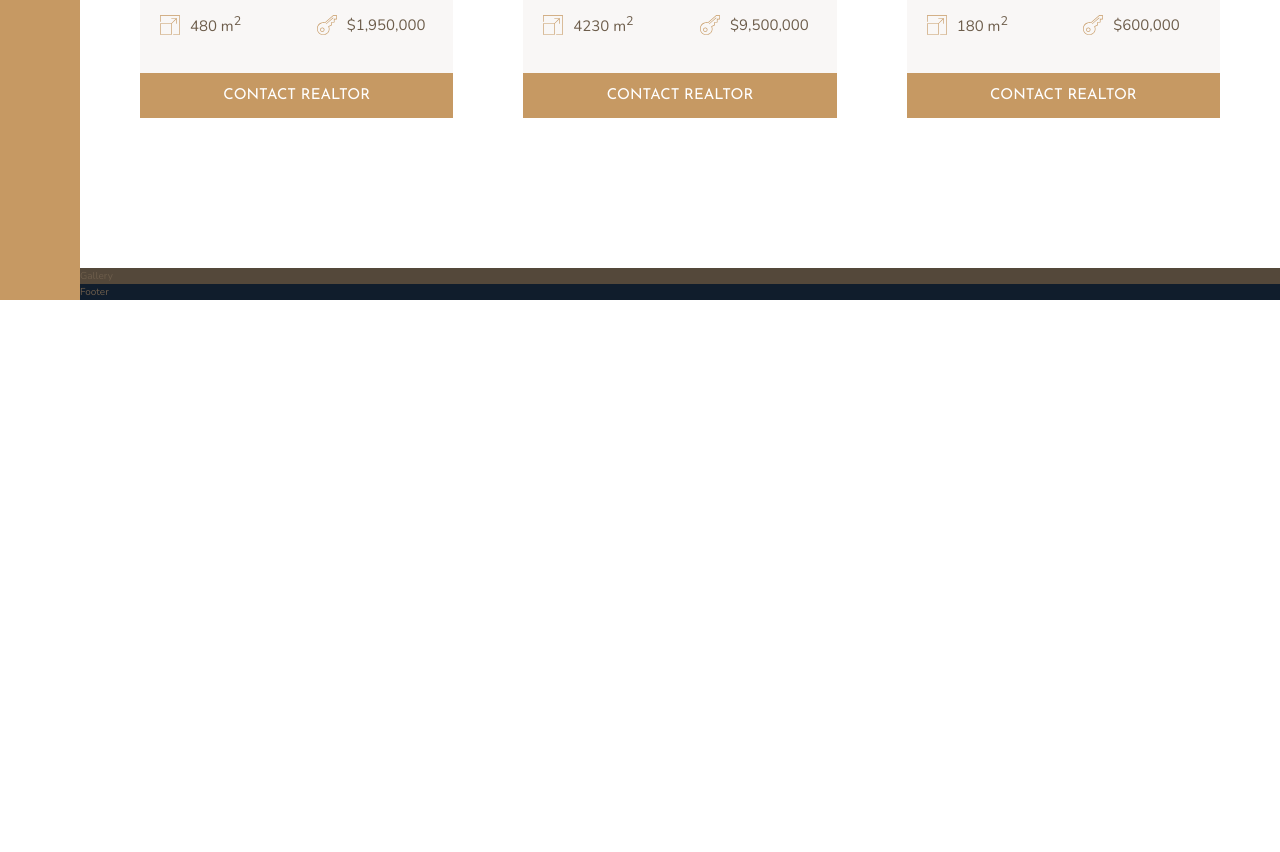
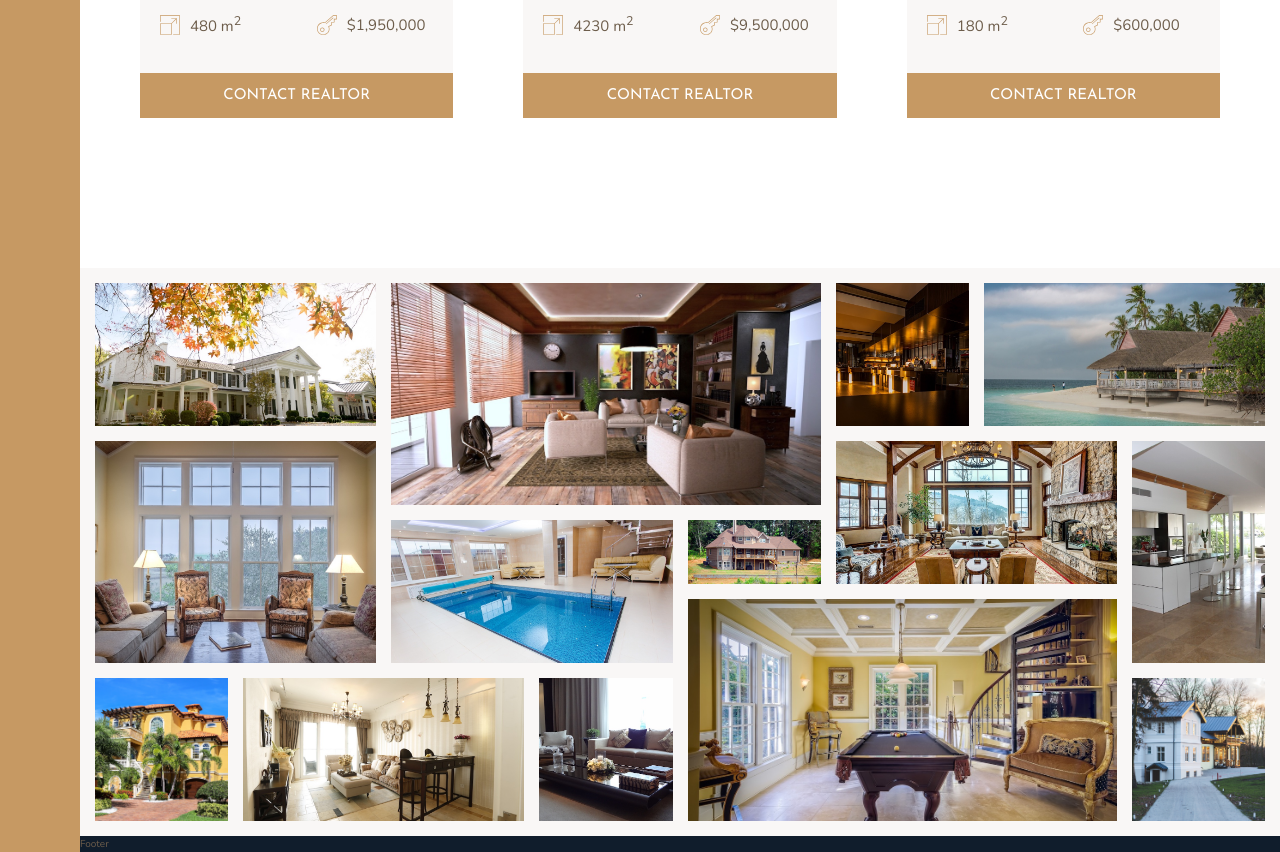
Before and after one commit to ssonko94/nexter-project, a website: page index.html in a window 1280 px wide. Shown: the part 2792-3644 px from the top of the page. Before the commit the page ends 3092 px from the top, so only its background shows below. Drawn offline with nearby package versions, Linux system fonts and the light colour scheme.

Commit message:
added an image gallery section and used css grid to style the images

```diff
--- a/index.html
+++ b/index.html
@@ -371,7 +371,68 @@
       </div>
     </section>
     <section class="gallery">
-      Gallery
+      <figure class="gallery__item gallery__item--1">
+        <img src="img/gal-1.jpeg" alt="Gallery image 1" class="gallery__img" />
+      </figure>
+      <figure class="gallery__item gallery__item--2">
+        <img src="img/gal-2.jpeg" alt="Gallery image 2" class="gallery__img" />
+      </figure>
+      <figure class="gallery__item gallery__item--3">
+        <img src="img/gal-3.jpeg" alt="Gallery image 3" class="gallery__img" />
+      </figure>
+      <figure class="gallery__item gallery__item--4">
+        <img src="img/gal-4.jpeg" alt="Gallery image 4" class="gallery__img" />
+      </figure>
+      <figure class="gallery__item gallery__item--5">
+        <img src="img/gal-5.jpeg" alt="Gallery image 5" class="gallery__img" />
+      </figure>
+      <figure class="gallery__item gallery__item--6">
+        <img src="img/gal-6.jpeg" alt="Gallery image 6" class="gallery__img" />
+      </figure>
+      <figure class="gallery__item gallery__item--7">
+        <img src="img/gal-7.jpeg" alt="Gallery image 7" class="gallery__img" />
+      </figure>
+      <figure class="gallery__item gallery__item--8">
+        <img src="img/gal-8.jpeg" alt="Gallery image 8" class="gallery__img" />
+      </figure>
+      <figure class="gallery__item gallery__item--9">
+        <img src="img/gal-9.jpeg" alt="Gallery image 9" class="gallery__img" />
+      </figure>
+      <figure class="gallery__item gallery__item--10">
+        <img
+          src="img/gal-10.jpeg"
+          alt="Gallery image 10"
+          class="gallery__img"
+        />
+      </figure>
+      <figure class="gallery__item gallery__item--11">
+        <img
+          src="img/gal-11.jpeg"
+          alt="Gallery image 11"
+          class="gallery__img"
+        />
+      </figure>
+      <figure class="gallery__item gallery__item--12">
+        <img
+          src="img/gal-12.jpeg"
+          alt="Gallery image 12"
+          class="gallery__img"
+        />
+      </figure>
+      <figure class="gallery__item gallery__item--13">
+        <img
+          src="img/gal-13.jpeg"
+          alt="Gallery image 13"
+          class="gallery__img"
+        />
+      </figure>
+      <figure class="gallery__item gallery__item--14">
+        <img
+          src="img/gal-14.jpeg"
+          alt="Gallery image 14"
+          class="gallery__img"
+        />
+      </figure>
     </section>
     <footer class="footer">
       Footer
--- a/sass/_gallery.scss
+++ b/sass/_gallery.scss
@@ -1,4 +1,90 @@
 .gallery {
-  background-color: $color-grey-dark-1;
+  background-color: $color-grey-light-1;
+
   grid-column: full-start / full-end;
+
+  display: grid;
+  grid-template-columns: repeat(8, 1fr);
+  grid-template-rows: repeat(7, 5vw);
+  grid-gap: 1.5rem;
+  padding: 1.5rem;
+
+  &__item {
+    &--1 {
+      grid-row: 1 / span 2;
+      grid-column: 1 / span 2;
+    }
+
+    &--2 {
+      grid-row: 1 / span 3;
+      grid-column: 3 / span 3;
+    }
+
+    &--3 {
+      grid-row: 1 / span 2;
+      grid-column: 6 / 7;
+    }
+
+    &--4 {
+      grid-row: 1 / span 2;
+      grid-column: 7 / -1;
+    }
+
+    &--5 {
+      grid-row: 3 / span 3;
+      grid-column: 1 / span 2;
+    }
+
+    &--6 {
+      grid-row: 4 / span 2;
+      grid-column: 3 / span 2;
+    }
+
+    &--7 {
+      grid-row: 4 / 5;
+      grid-column: 5 / 6;
+    }
+
+    &--8 {
+      grid-row: 3 / span 2;
+      grid-column: 6 / span 2;
+    }
+
+    &--9 {
+      grid-row: 3 / span 3;
+      grid-column: 8 / -1;
+    }
+
+    &--10 {
+      grid-row: 6 / span 2;
+      grid-column: 1 / 2;
+    }
+
+    &--11 {
+      grid-row: 6 / span 2;
+      grid-column: 2 / span 2;
+    }
+
+    &--12 {
+      grid-row: 6 / span 2;
+      grid-column: 4 / 5;
+    }
+
+    &--13 {
+      grid-row: 5 / span 3;
+      grid-column: 5 / span 3;
+    }
+
+    &--14 {
+      grid-row: 6 / span 2;
+      grid-column: 8 / -1;
+    }
+  }
+
+  &__img {
+    width: 100%;
+    height: 100%;
+    object-fit: cover;
+    display: block;
+  }
 }
```
Also changed, not shown: css/style.css.
